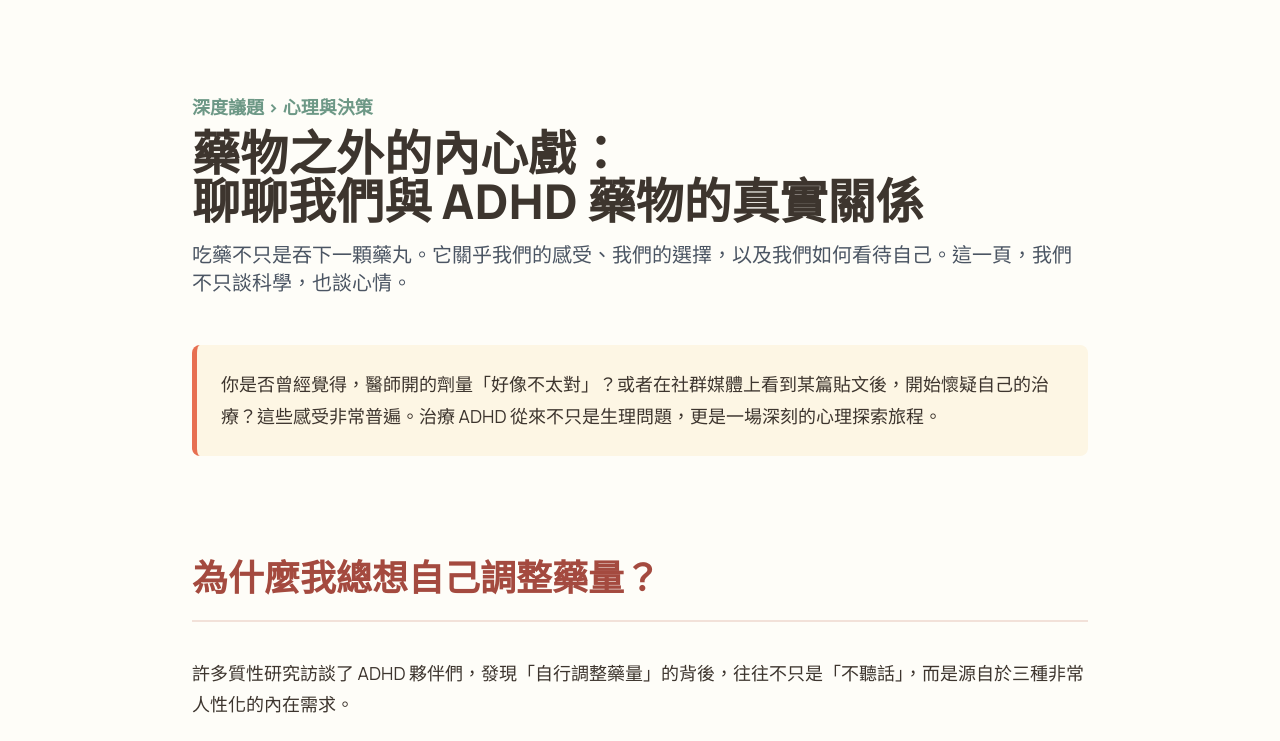
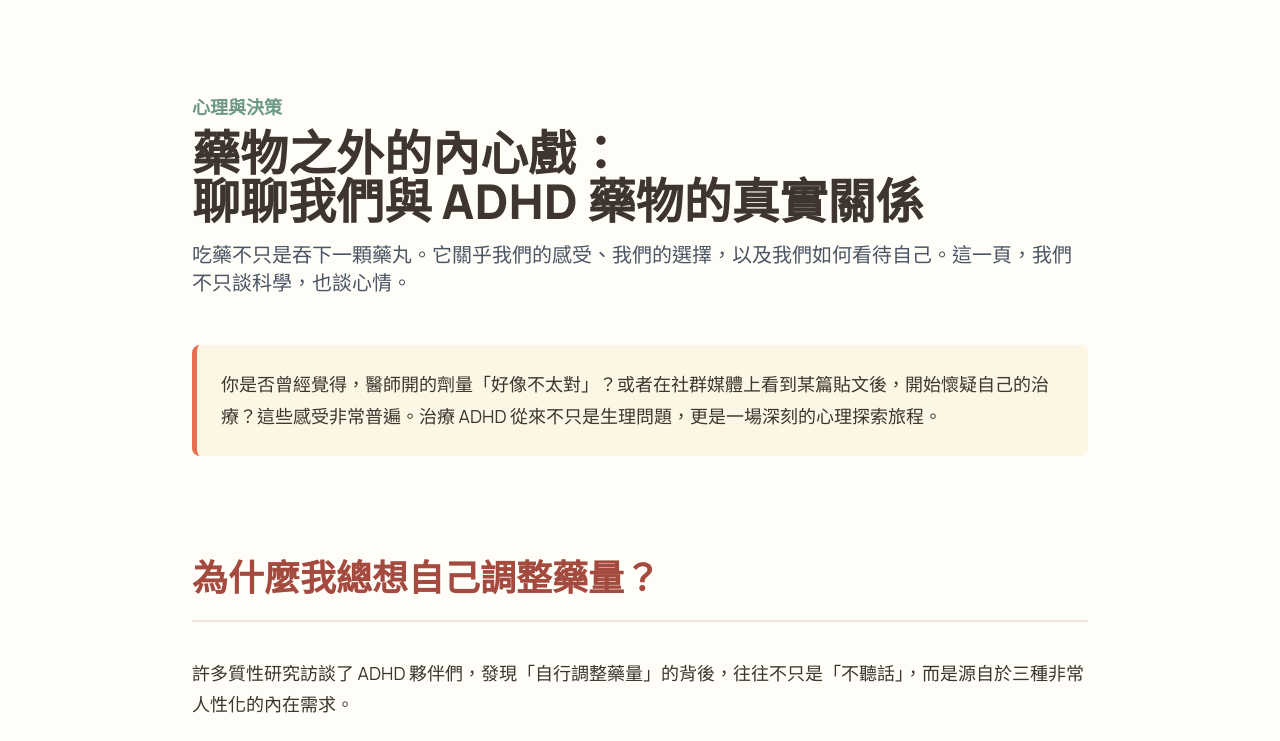
Before and after one commit to thc1006/thc1006.github.io, a plain HTML site: page adhd-inner-world.html in a window 1280 px wide. Shown: the part 59-800 px from the top of the page. Drawn offline with nearby package versions, Linux system fonts and the light colour scheme.

Commit message:
Update adhd-inner-world.html

```diff
--- a/adhd-inner-world.html
+++ b/adhd-inner-world.html
@@ -92,7 +92,7 @@
 
             <!-- Article Header -->
             <header class="mb-12">
-                <p class="text-lg font-bold text-[#6D9886]">深度議題 &gt; 心理與決策</p>
+                <p class="text-lg font-bold text-[#6D9886]">心理與決策</p>
                 <h1 class="text-4xl md:text-5xl font-extrabold leading-tight text-[#3D352E] mt-2 mb-4">
                     藥物之外的內心戲：<br>聊聊我們與 ADHD 藥物的真實關係
                 </h1>
```
